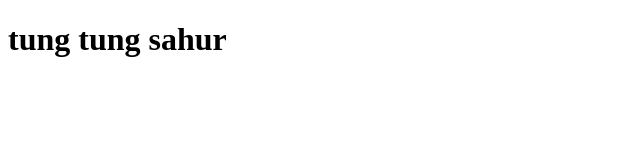
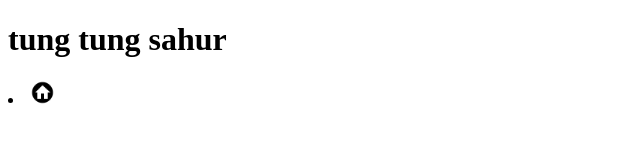
Before and after one commit to brasaskk/sitetestesenac, a plain HTML site: page index.html in a window 1280 px wide. Shown: the full height of the page, 0-640 px from the left. Drawn offline with Linux system fonts and the light colour scheme.

Commit message:
Add menu image link to index.htmls

```diff
--- a/index.html
+++ b/index.html
@@ -7,6 +7,6 @@
 </head>
 <body>
     <h1>tung tung sahur</h1>
-
+    <li><a href="home.html"><img src="image/menu.png" alt="" width="2%" height="2%">
 </body>
 </html>
```
